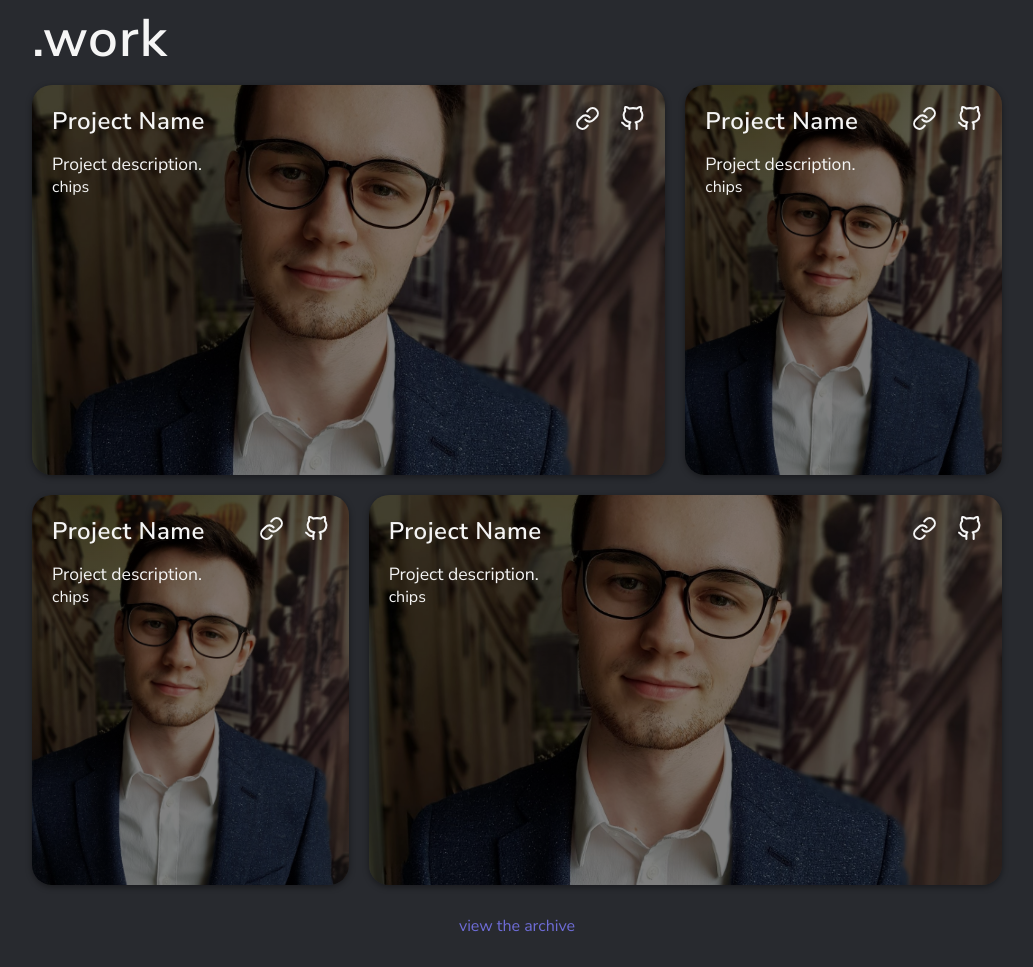
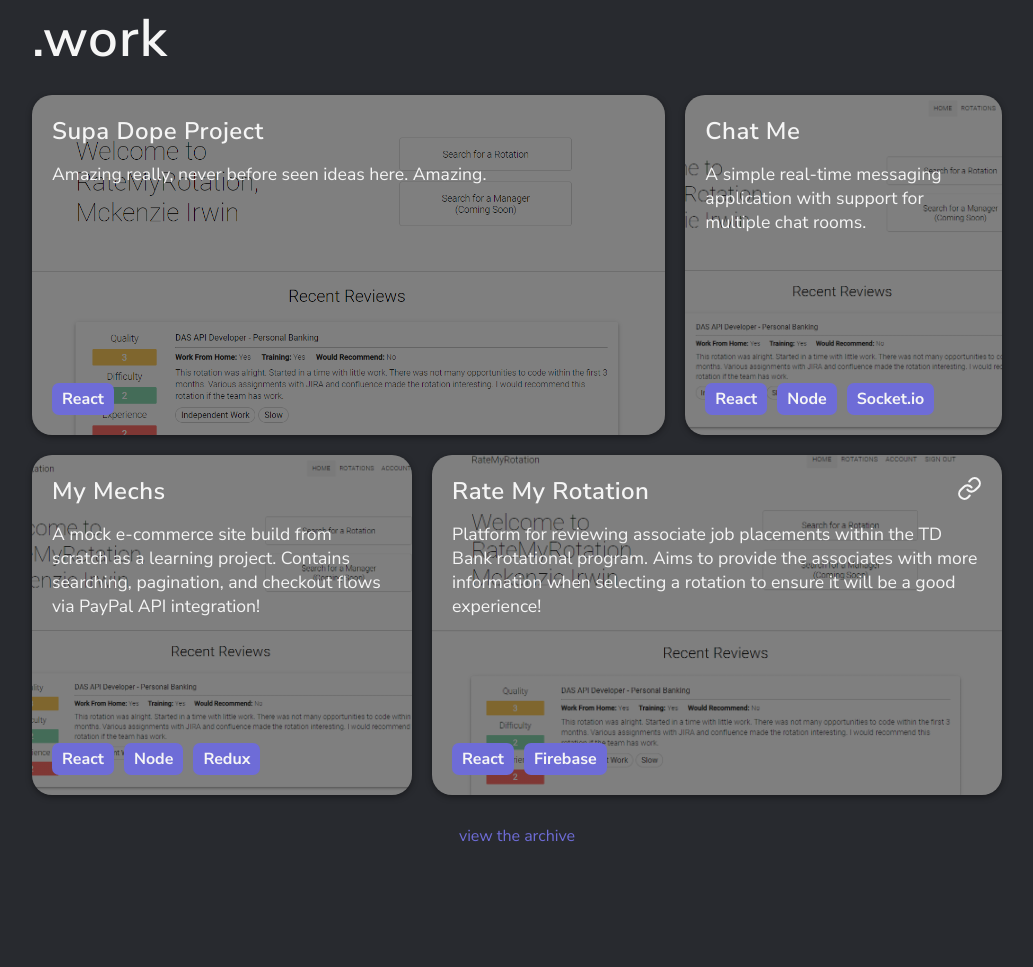
Before and after one commit to elijah-irwin/gatsby-portfolio-site, a Gatsby site: page / in a window 1280 px wide. Shown: the part 897-1864 px from the top of the page, without its empty margins (203-1236 px from the left). After the commit the page ends 1774 px from the top, so only its background shows below. Built offline with nearby package versions, Linux system fonts and the light colour scheme; Gatsby itself is replaced by a stand-in of ours.

Commit message:
Added tags to project cards + added some base info for my project details. Styling improvements.

```diff
--- a/src/components/About/About.js
+++ b/src/components/About/About.js
@@ -35,7 +35,7 @@ const About = () => {
           <P>
             Currently working at <Span>TD Securities</Span> as a{' '}
             <Span>Technical Lead</Span> developing tools to simplify the
-            creation of new apps.
+            creation of new web apps.
           </P>
         </Text>
         <MagicHeadshot />
--- a/src/components/Layout/Layout.styles.js
+++ b/src/components/Layout/Layout.styles.js
@@ -16,6 +16,7 @@ export const Body = styled.main`
 
 export const ThemeToggle = styled.div`
   display: none;
+  cursor: pointer;
 
   @media ${breaks.tablet} {
     display: block;
--- a/src/components/Navbar/DesktopNav/DesktopNav.js
+++ b/src/components/Navbar/DesktopNav/DesktopNav.js
@@ -12,7 +12,7 @@ const DesktopNav = () => (
     <Links>
       <li>.about</li>
       <li>.work</li>
-      <li>.writing</li>
+      <li>.tools</li>
       <li>.contact</li>
     </Links>
     <Bottom>
--- a/src/components/Navbar/MobileNav/MobileNav.js
+++ b/src/components/Navbar/MobileNav/MobileNav.js
@@ -51,7 +51,7 @@ const MobileNav = () => {
           <ul>
             <li>.about</li>
             <li>.work</li>
-            <li>.writing</li>
+            <li>.tools</li>
             <li>.contact</li>
           </ul>
           <BigButton light>Message Me</BigButton>
--- a/src/components/ProjectCard/ProjectCard.js
+++ b/src/components/ProjectCard/ProjectCard.js
@@ -2,7 +2,7 @@ import React from 'react';
 import { GitHub, Link } from 'react-feather';
 
 // Styles
-import { Wrapper, Top, Links, Desc } from './ProjectCard.styles';
+import { Wrapper, Top, Links, Desc, Chips, Chip } from './ProjectCard.styles';
 
 const ProjectCard = ({ project }) => {
   return (
@@ -10,16 +10,24 @@ const ProjectCard = ({ project }) => {
       <Top>
         <h3>{project.title}</h3>
         <Links>
+          {project.demo && (
             <a href={project.demo} target='_blank' rel='noopener noreferrer'>
               <Link />
             </a>
+          )}
+          {project.github && (
             <a href={project.github} target='_blank' rel='noopener noreferrer'>
               <GitHub />
             </a>
+          )}
         </Links>
       </Top>
       <Desc>{project.description}</Desc>
-      <div>chips</div>
+      <Chips>
+        {project.tags.map(tag => (
+          <Chip key={tag.name}>{tag}</Chip>
+        ))}
+      </Chips>
     </Wrapper>
   );
 };
--- a/src/components/ProjectCard/ProjectCard.styles.js
+++ b/src/components/ProjectCard/ProjectCard.styles.js
@@ -1,7 +1,7 @@
 import styled from 'styled-components';
 
 export const Wrapper = styled.div`
-  min-height: 350px;
+  min-height: 300px;
   border-radius: 20px;
   box-shadow: ${p => p.theme.shadow};
   background: linear-gradient(rgba(0, 0, 0, 0.5), rgba(0, 0, 0, 0.5)),
@@ -9,6 +9,8 @@ export const Wrapper = styled.div`
   background-size: cover;
   padding: 20px;
   color: ${p => p.theme.white};
+  display: flex;
+  flex-direction: column;
 `;
 
 export const Top = styled.div`
@@ -44,3 +46,17 @@ export const Links = styled.div`
 export const Desc = styled.div`
   font-size: 1.1em;
 `;
+
+export const Chips = styled.div`
+  display: flex;
+  flex-grow: 1;
+  align-items: flex-end;
+`;
+
+export const Chip = styled.div`
+  padding: 5px 10px;
+  font-weight: 700;
+  border-radius: 7px;
+  background: ${p => p.theme.color1};
+  margin-right: 10px;
+`;
--- a/src/components/Work/Work.js
+++ b/src/components/Work/Work.js
@@ -16,12 +16,12 @@ const Work = () => {
       <Header text='.work' />
       <Cards>
         <Row1>
-          <ProjectCard project={projects.a} />
-          <ProjectCard project={projects.a} />
+          <ProjectCard project={projects.tbd} />
+          <ProjectCard project={projects.chatApp} />
         </Row1>
         <Row2>
-          <ProjectCard project={projects.a} />
-          <ProjectCard project={projects.a} />
+          <ProjectCard project={projects.eComm} />
+          <ProjectCard project={projects.rateMyRotation} />
         </Row2>
       </Cards>
       <Archive>view the archive</Archive>
--- a/src/components/Work/Work.styles.js
+++ b/src/components/Work/Work.styles.js
@@ -10,6 +10,7 @@ export const Cards = styled.div`
   display: grid;
   grid-template-rows: 1fr 1fr;
   gap: ${gap};
+  padding-top: 10px;
 `;
 
 export const Row1 = styled.div`
@@ -20,7 +21,7 @@ export const Row1 = styled.div`
 
 export const Row2 = styled.div`
   display: grid;
-  grid-template-columns: 1fr 2fr;
+  grid-template-columns: 2fr 3fr;
   gap: ${gap};
 `;
 
--- a/src/components/Work/projects-details.js
+++ b/src/components/Work/projects-details.js
@@ -1,12 +1,42 @@
-import image from '../../assets/1.jpg';
+import rMr from '../../assets/rate-my-rotation.png';
 
 export const projects = {
-  a: {
-    title: 'Project Name',
-    description: 'Project description.',
-    github: 'github link',
-    demo: 'demo link',
-    bgImage: image,
-    tags: ['React', 'Node'],
+  rateMyRotation: {
+    title: 'Rate My Rotation',
+    description:
+      'Platform for reviewing associate job placements within the TD Bank rotational program. Aims to provide the associates with more information when selecting a rotation to ensure it will be a good experience!',
+    github: null,
+    demo: 'https://rate-my-rotation.firebaseapp.com/',
+    bgImage: rMr,
+    tags: ['React', 'Firebase'],
+  },
+
+  chatApp: {
+    title: 'Chat Me',
+    description:
+      'A simple real-time messaging application with support for multiple chat rooms.',
+    github: null,
+    demo: null,
+    bgImage: rMr,
+    tags: ['React', 'Node', 'Socket.io'],
+  },
+
+  eComm: {
+    title: 'My Mechs',
+    description:
+      'A mock e-commerce site build from scratch as a learning project. Contains searching, pagination, and checkout flows via PayPal API integration!',
+    github: null,
+    demo: null,
+    bgImage: rMr,
+    tags: ['React', 'Node', 'Redux'],
+  },
+
+  tbd: {
+    title: 'Supa Dope Project',
+    description: 'Amazing really, never before seen ideas here. Amazing.',
+    github: null,
+    demo: null,
+    bgImage: rMr,
+    tags: ['React'],
   },
 };
```
Also changed, not shown: src/assets/rate-my-rotation.png (added), src/components/ProjectCard/1.jpg (deleted). Lines whose indentation alone changed are shown as unchanged.
